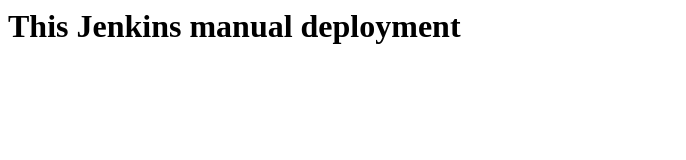
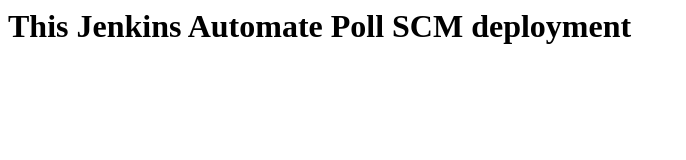
Before and after one commit to rajasekhar82/batch15, a plain HTML site: page index.html in a window 1280 px wide. Shown: the whole page, without its empty margins (0-686 px from the left). Drawn offline with Linux system fonts and the light colour scheme.

Commit message:
update index.html-2

```diff
--- a/index.html
+++ b/index.html
@@ -1 +1 @@
-<h1> This Jenkins manual deployment </h1>
+<h1> This Jenkins Automate Poll SCM  deployment </h1>
```
